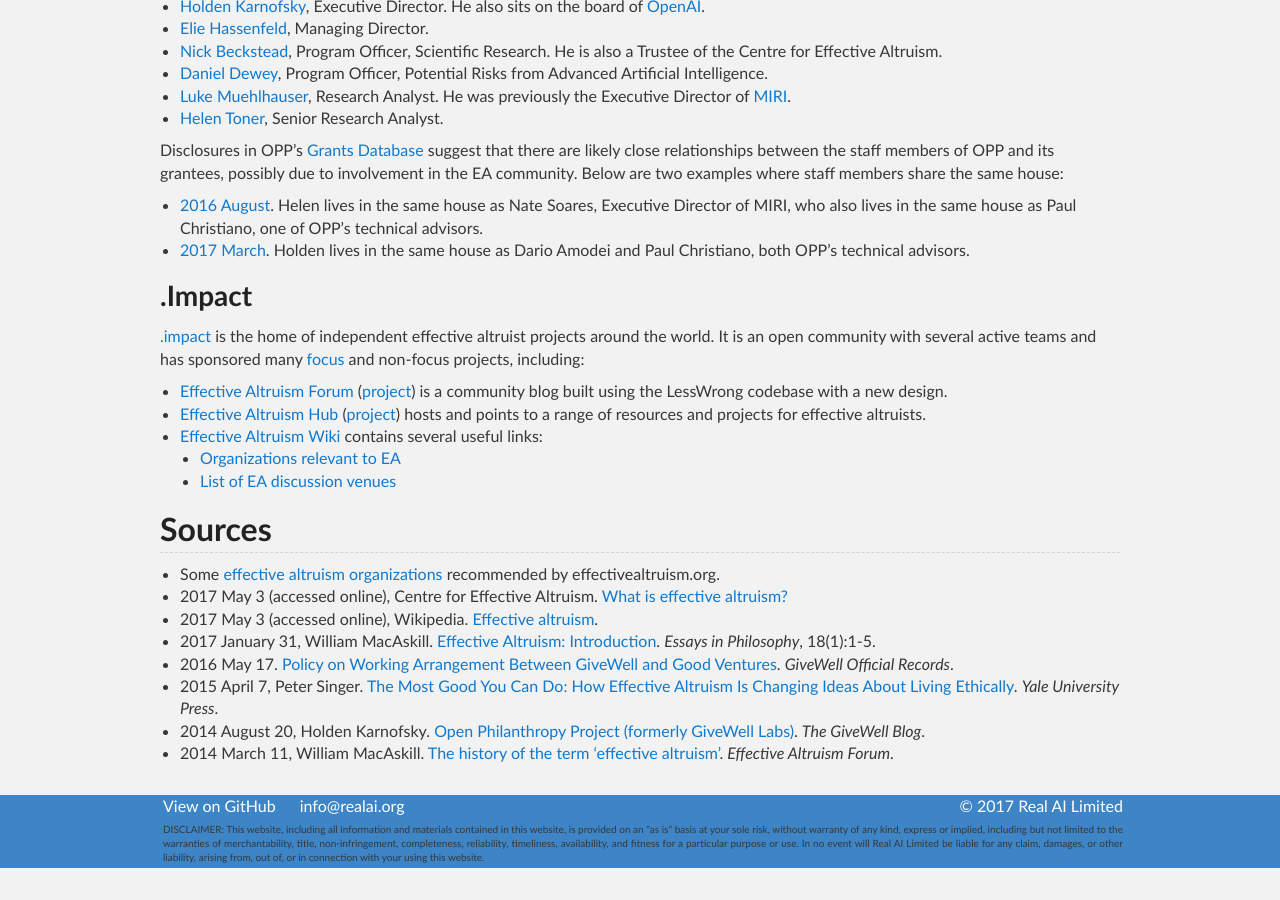
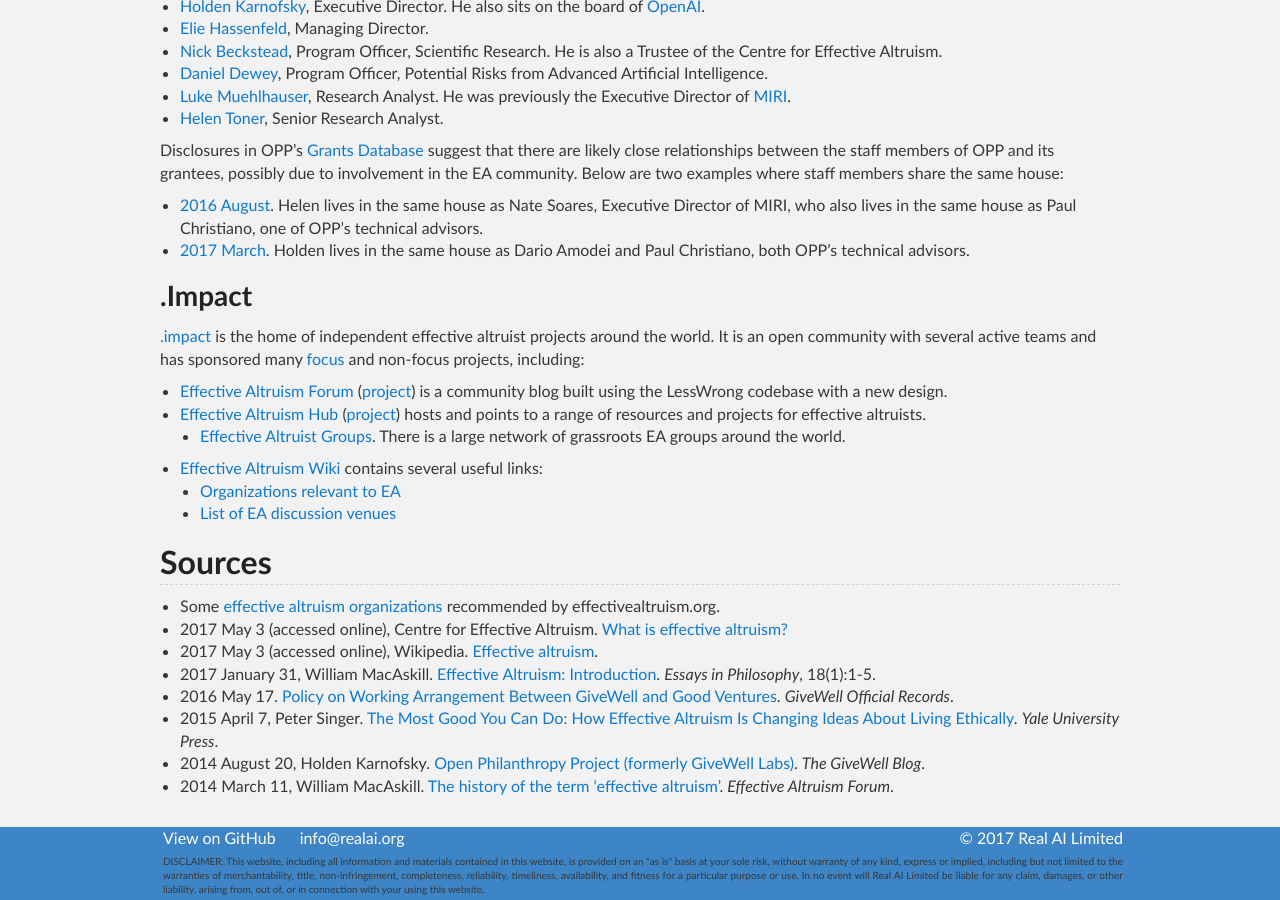
Before and after one commit to Tonywuhk/realai.org, a Jekyll site: the page built from safety/effective-altruism.md, in a window 1280 px wide and 900 px high, scrolled down 2625 px. Built offline with Jekyll 4.4.1, drawn with Linux system fonts in a browser that asks for light colours; our own code applies the rules of GitHub Pages for plain Markdown files; comment, search, counter and statistics services are not loaded; the repository's description, which GitHub fills in, is left out; before the commit the page ends 3493 px from its top, so only the background shows below that.

Commit message:
Update effective-altruism.md

```diff
--- a/safety/effective-altruism.md
+++ b/safety/effective-altruism.md
@@ -98,6 +98,7 @@
 
 * [Effective Altruism Forum](http://effective-altruism.com/) ([project](http://dotimpact.im/focusprojects/forum.html)) is a community blog built using the LessWrong codebase with a new design.
 * [Effective Altruism Hub](https://eahub.org/) ([project](http://dotimpact.im/focusprojects/hub.html)) hosts and points to a range of resources and projects for effective altruists.
+  * [Effective Altruist Groups](https://eahub.org/groups). There is a large network of grassroots EA groups around the world.
 * [Effective Altruism Wiki](http://wiki.effectivealtruismhub.com/index.php?title=Effective_Altruism_Wiki) contains several useful links:
   * [Organizations relevant to EA](http://wiki.effectivealtruismhub.com/index.php?title=Organizations_relevant_to_EA)
   * [List of EA discussion venues](http://wiki.effectivealtruismhub.com/index.php?title=List_of_EA_discussion_venues)
```
